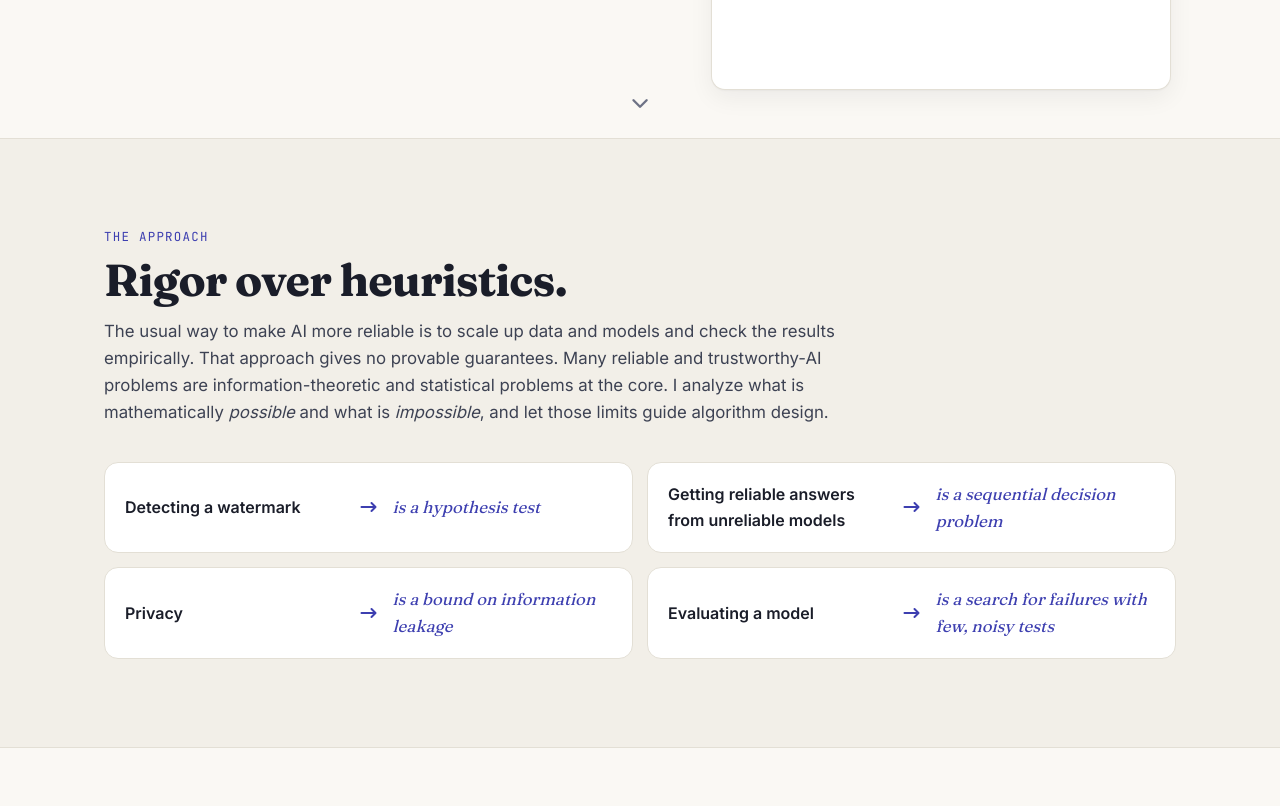
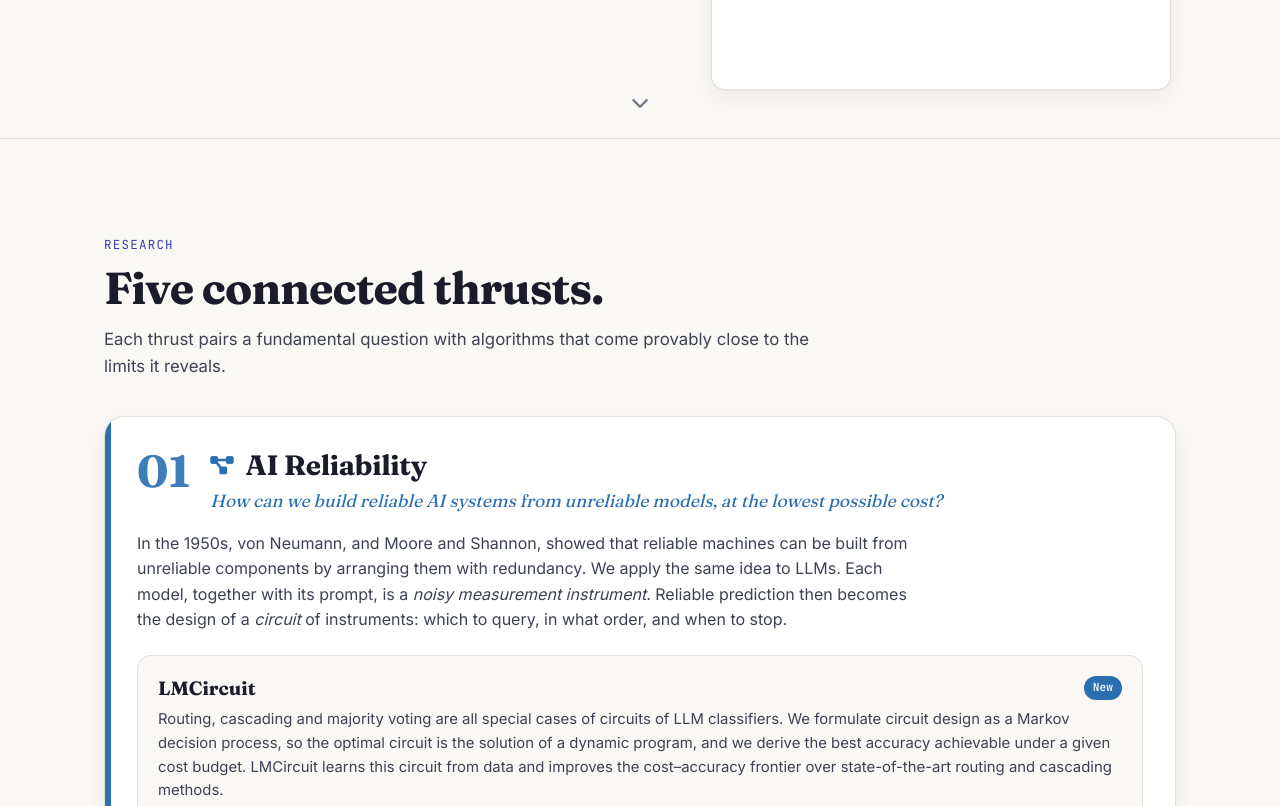
Before and after one commit to sajani-vithana/website, a plain HTML site: page index.html in a window 1280 px wide. Shown: the part 720-1526 px from the top of the page. Drawn offline with nearby package versions, Linux system fonts and the light colour scheme.

Commit message:
Remove approach section
Co-Authored-By: Claude Opus 5.5 <noreply@anthropic.com>

```diff
--- a/index.html
+++ b/index.html
@@ -9,13 +9,13 @@
     <link rel="preconnect" href="https://fonts.gstatic.com" crossorigin>
     <link href="https://fonts.googleapis.com/css2?family=Fraunces:opsz,wght@9..144,400;9..144,600;9..144,700&family=Inter:wght@400;500;600;700&family=JetBrains+Mono:wght@400;500&display=swap" rel="stylesheet">
     <link rel="stylesheet" href="https://cdnjs.cloudflare.com/ajax/libs/font-awesome/6.5.1/css/all.min.css">
-    <link rel="stylesheet" href="style.css?v=3">
+    <link rel="stylesheet" href="style.css?v=4">
     <script>
         document.documentElement.classList.add('js');
         window.MathJax = { tex: { inlineMath: [['\\(', '\\)']] }, svg: { fontCache: 'global' } };
     </script>
     <script defer src="https://cdn.jsdelivr.net/npm/mathjax@3.2.2/es5/tex-mml-chtml.js"></script>
-    <script defer src="script.js?v=3"></script>
+    <script defer src="script.js?v=4"></script>
 </head>
 <body>
 
@@ -26,7 +26,6 @@
     <nav>
         <ul>
             <li><a href="#home">Home</a></li>
-            <li><a href="#approach">Approach</a></li>
             <li><a href="#research">Research</a></li>
             <li><a href="#pubs">Publications</a></li>
             <li><a href="#teaching">Teaching</a></li>
@@ -66,40 +65,7 @@
             <div class="vision-panel" id="vision-panel" aria-live="polite"></div>
         </div>
     </div>
-    <a href="#approach" class="scroll-cue" aria-label="Scroll down"><i class="fas fa-chevron-down"></i></a>
-</section>
-
-<!-- ============ APPROACH ============ -->
-<section class="approach" id="approach">
-    <div class="wrap">
-        <p class="kicker">The approach</p>
-        <h2 class="section-title">Rigor over heuristics.</h2>
-        <p class="section-lede">
-            The usual way to make AI more reliable is to scale up data and models and check the results empirically. That approach gives no provable guarantees. Many reliable and trustworthy-AI problems are information-theoretic and statistical problems at the core. I analyze what is mathematically <em>possible</em> and what is <em>impossible</em>, and let those limits guide algorithm design.
-        </p>
-        <div class="translate-grid">
-            <div class="translate reveal">
-                <span class="t-plain">Detecting a watermark</span>
-                <span class="t-arrow"><i class="fas fa-arrow-right-long"></i></span>
-                <span class="t-math">is a hypothesis test</span>
-            </div>
-            <div class="translate reveal">
-                <span class="t-plain">Getting reliable answers from unreliable models</span>
-                <span class="t-arrow"><i class="fas fa-arrow-right-long"></i></span>
-                <span class="t-math">is a sequential decision problem</span>
-            </div>
-            <div class="translate reveal">
-                <span class="t-plain">Privacy</span>
-                <span class="t-arrow"><i class="fas fa-arrow-right-long"></i></span>
-                <span class="t-math">is a bound on information leakage</span>
-            </div>
-            <div class="translate reveal">
-                <span class="t-plain">Evaluating a model</span>
-                <span class="t-arrow"><i class="fas fa-arrow-right-long"></i></span>
-                <span class="t-math">is a search for failures with few, noisy tests</span>
-            </div>
-        </div>
-    </div>
+    <a href="#research" class="scroll-cue" aria-label="Scroll down"><i class="fas fa-chevron-down"></i></a>
 </section>
 
 <!-- ============ RESEARCH ============ -->
--- a/style.css
+++ b/style.css
@@ -244,7 +244,7 @@ a.hl-card:hover { transform: translateY(-3px); text-decoration: none; border-col
 .t-math { font-family: var(--serif); font-style: italic; color: var(--accent); font-size: 1.05rem; }
 
 /* research */
-.research { padding: 96px 0 40px; }
+.research { padding: 96px 0 40px; border-top: 1px solid var(--line); }
 .thrust {
     position: relative; margin-bottom: 56px; padding: 32px 32px 28px;
     background: var(--surface); border: 1px solid var(--line); border-radius: 20px;
```
